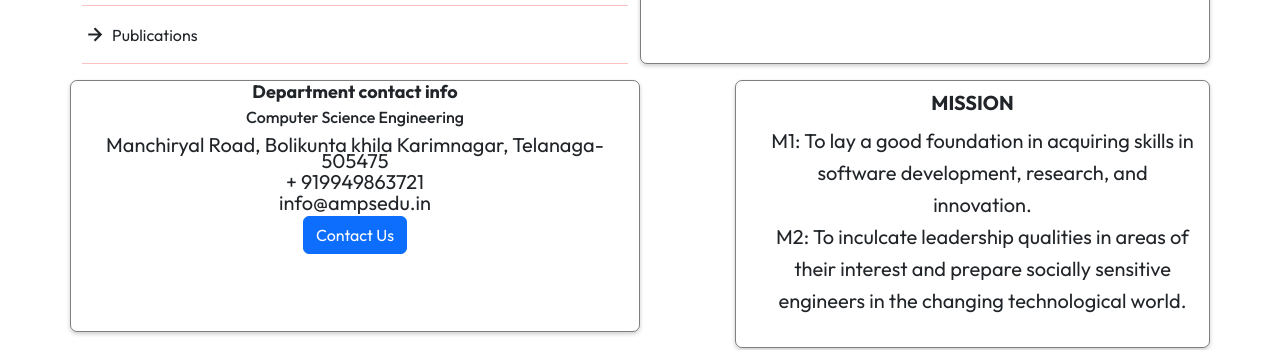
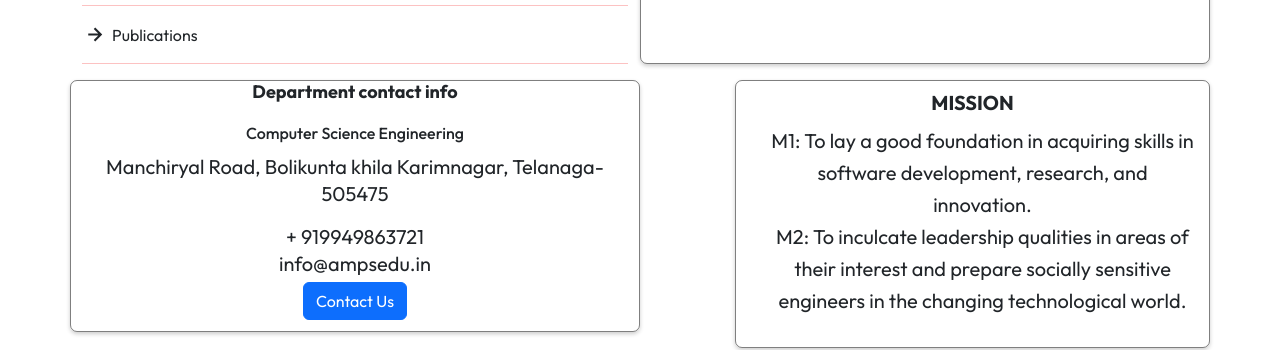
Before and after one commit to parusharam1425/amps_College_Web, a React (Create React App) app: page /departments/mech in a window 1280 px wide. Shown: the part 860-1210 px from the top of the page. Built offline with nearby package versions, Linux system fonts and the light colour scheme.

Commit message:
content updated

```diff
--- a/src/components/Departments/Cse.js
+++ b/src/components/Departments/Cse.js
@@ -50,10 +50,12 @@ export default function Cse() {
 
           <div className='bg-color about-cse contact col-12 mb-3  col-md-6' data-aos='fade-up' data-aos-delay='100'>
             <h1 className='department-card-heading'>Department contact info</h1>
+            <br/>
             <h1 className='department-card-heading2'>Computer Science Engineering</h1>
-            <p className='department-card-heading3'>Manchiryal Road, Bolikunta khila Karimnagar, Telanaga-505475</p>
+            <p className='department-card-heading3 pas'>Manchiryal Road, Bolikunta khila Karimnagar, Telanaga-505475</p>
+            <br/>
             <p className='department-card-heading3'>+ 919949863721</p>
-            <p className='department-card-heading3'>info@ampsedu.in</p>
+            <p className='department-card-heading3 pas'>info@ampsedu.in</p>
             <div className=''>
               <button className='btn btn-primary btn-contact-us'>Contact Us</button>
             </div>
--- a/src/components/Departments/Mech.js
+++ b/src/components/Departments/Mech.js
@@ -50,10 +50,12 @@ export default function Mech() {
 
           <div className='bg-color about-cse contact col-12 mb-3  col-md-6' data-aos='fade-up' data-aos-delay='100'>
             <h1 className='department-card-heading'>Department contact info</h1>
+            <br/>
             <h1 className='department-card-heading2'>Computer Science Engineering</h1>
-            <p className='department-card-heading3'>Manchiryal Road, Bolikunta khila Karimnagar, Telanaga-505475</p>
-            <p className='department-card-heading3'>+ 919949863721</p>
-            <p className='department-card-heading3'>info@ampsedu.in</p>
+            <p className='department-card-heading3 pas'>Manchiryal Road, Bolikunta khila Karimnagar, Telanaga-505475</p>
+            <br/>
+            <p className='department-card-heading3 '>+ 919949863721</p>
+            <p className='department-card-heading3 pas'>info@ampsedu.in</p>
             <div className=''>
               <button className='btn btn-primary btn-contact-us'>Contact Us</button>
             </div>
```
